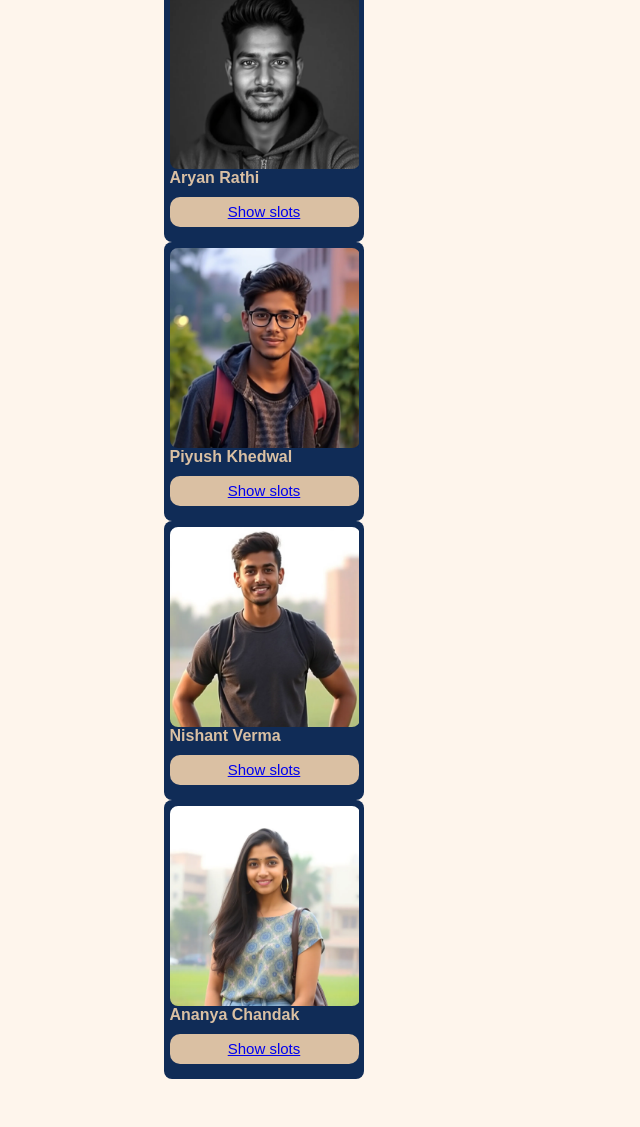
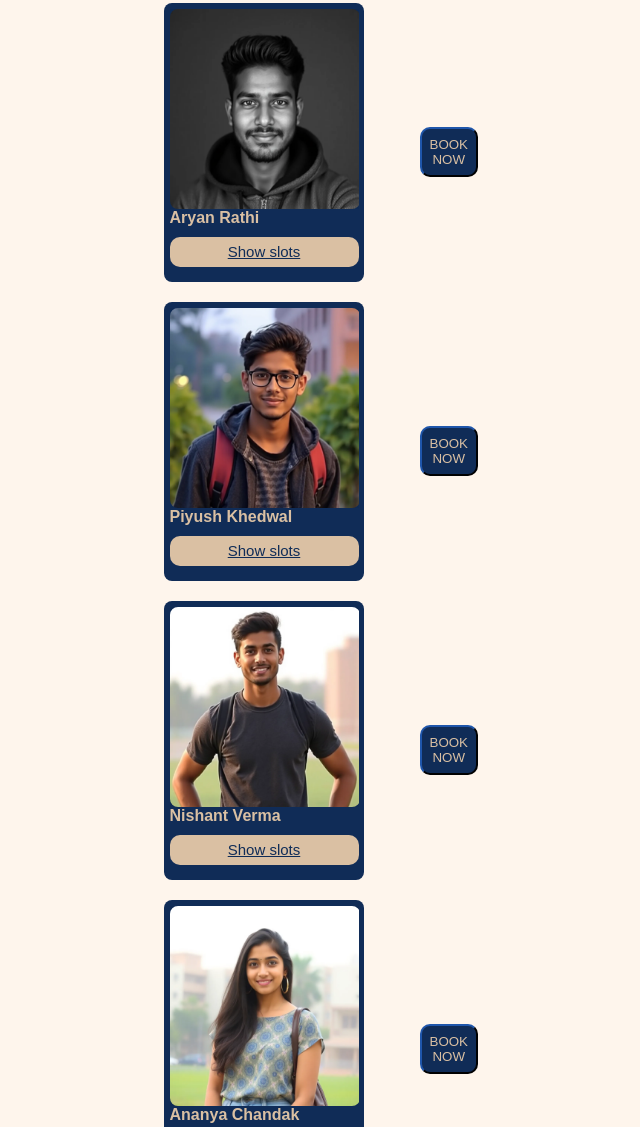
Before and after one commit to snehachoudhuri/FOUR, a plain HTML site: page index.html in a window 1280 px wide. Shown: the part 844-1971 px from the top of the page, without its empty margins (176-816 px from the left). Before the commit the page ends 1923 px from the top, so only its background shows below. Drawn offline with Linux system fonts and the light colour scheme.

Commit message:
Add files via upload

```diff
--- a/index.html
+++ b/index.html
@@ -112,8 +112,6 @@
                 </div>
             </div>-->
 
-
-        <!-- ... existing code ... -->
         <div class="form">
 
             <form>
@@ -155,6 +153,9 @@
                                 <div class="slot-btn">
                                     <button class="sbt"><a href="#">Show slots</a></button>
                             </div>
+                            <div class="book-box">
+                                <button class="book-btn">BOOK NOW</button>
+                            </div>
                         </div>
 
                         <div class="idk">
@@ -167,6 +168,9 @@
                                 <div class="slot-btn">
                                     <button class="sbt"><a href="#">Show slots</a></button>
                                </div>
+                               <div class="book-box">
+                                <button class="book-btn">BOOK NOW</button>
+                            </div>
                         </div>
 
                         <div class="idk">
@@ -179,6 +183,9 @@
                             <div class="slot-btn">
                                 <button class="sbt"><a href="#">Show slots</a></button>
                            </div>
+                           <div class="book-box">
+                            <button class="book-btn">BOOK NOW</button>
+                        </div>
                         </div>
 
 
@@ -192,6 +199,9 @@
                             <div class="slot-btn">
                                 <button class="sbt"><a href="#">Show slots</a></button>
                            </div>
+                           <div class="book-box">
+                            <button class="book-btn">BOOK NOW</button>
+                        </div>
                         </div>
 
                         <div class="idk">
@@ -204,6 +214,9 @@
                             <div class="slot-btn">
                                 <button class="sbt"><a href="#">Show slots</a></button>
                            </div>
+                           <div class="book-box">
+                            <button class="book-btn">BOOK NOW</button>
+                        </div>
                         </div>
 
                     </div>
@@ -218,7 +231,10 @@
                     </div>
                 </div>-->
             </div>
+
         </div>
 
 
+
+
    </body>
--- a/style.css
+++ b/style.css
@@ -593,6 +593,7 @@ content span {
     padding: 5.5px;
     display: flex;
     flex-wrap: wrap;
+    margin-top: 20px;
 
 }
 .mid-section .card  h4{
@@ -606,6 +607,7 @@ content span {
     cursor: pointer;
     border-radius: 8px;
     margin-bottom: 10px;
+    margin-right: 0px;
     box-shadow: 0 0 20px 2px rgba(0 ,0 ,0 ,.1);
     display: block;
     transition: 1s;
@@ -624,15 +626,31 @@ content span {
     height: 30px;
     width: 189px;
     background: #DAC0A3;
+
     border: none;
     margin-top: 10px;
     margin-bottom: 10px;
     font-size: 15px;
     border-radius: 10px;
 }
-
+.sbt a{
+  color: #102C57;
+}
+.book-box {
+ /* border: 1px solid #ccc; */
+  padding: 50px;
+  margin-left: 200px;
+  margin-top: -200px;
+}
+.book-btn {
+  background-color: #102C57;
+  color: #DAC0A3;
+  border-color: #102C57;
+  padding: 8px;
+  border-radius: 10px;
+}
 .container{
-    display:grid
+    display:grid;
     grid-template-columns: repeat(auto-fit, minmax(300px, 1fr));
 }
 
@@ -666,7 +684,7 @@ content span {
   .item > .content {
     transition: 300ms ease-in-out;
     border-radius: 10px;
-    margin-bottom: 6px;
+    margin-bottom: 0px;
   }
 
   .item:hover > img.blur {
@@ -705,6 +723,7 @@ content span {
     justify-content: center;
     padding: 20px;
   }
+
 
   /*.item > .content.slide-left {
     transform: translateX(-100%);
```
